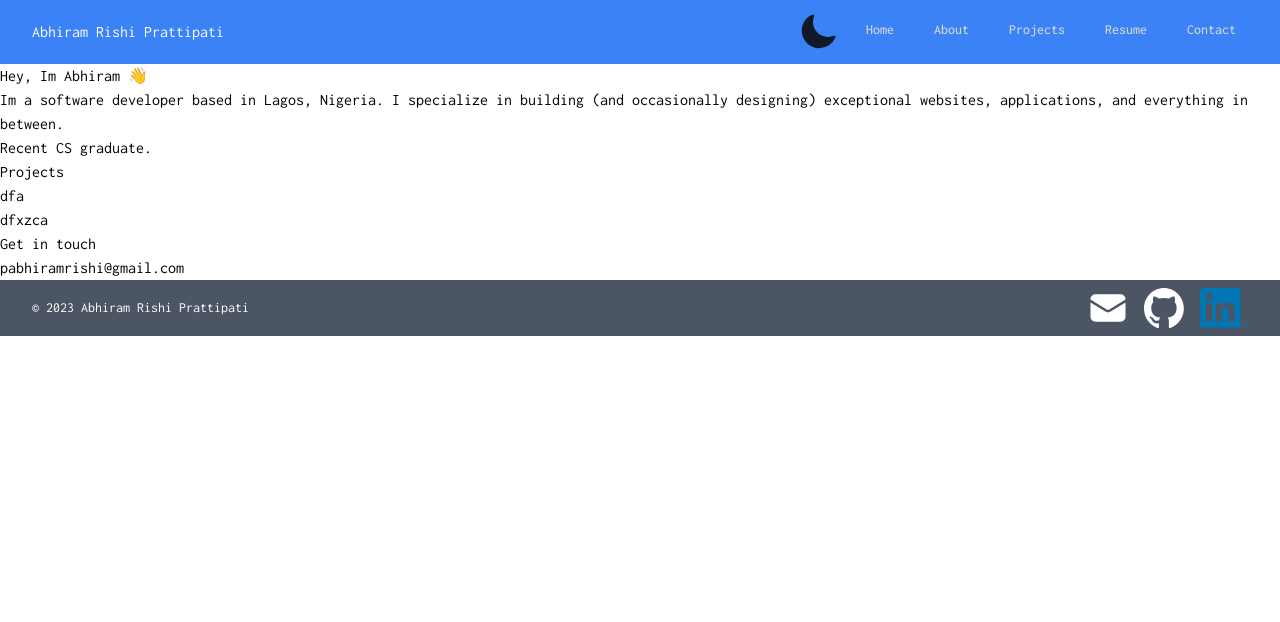
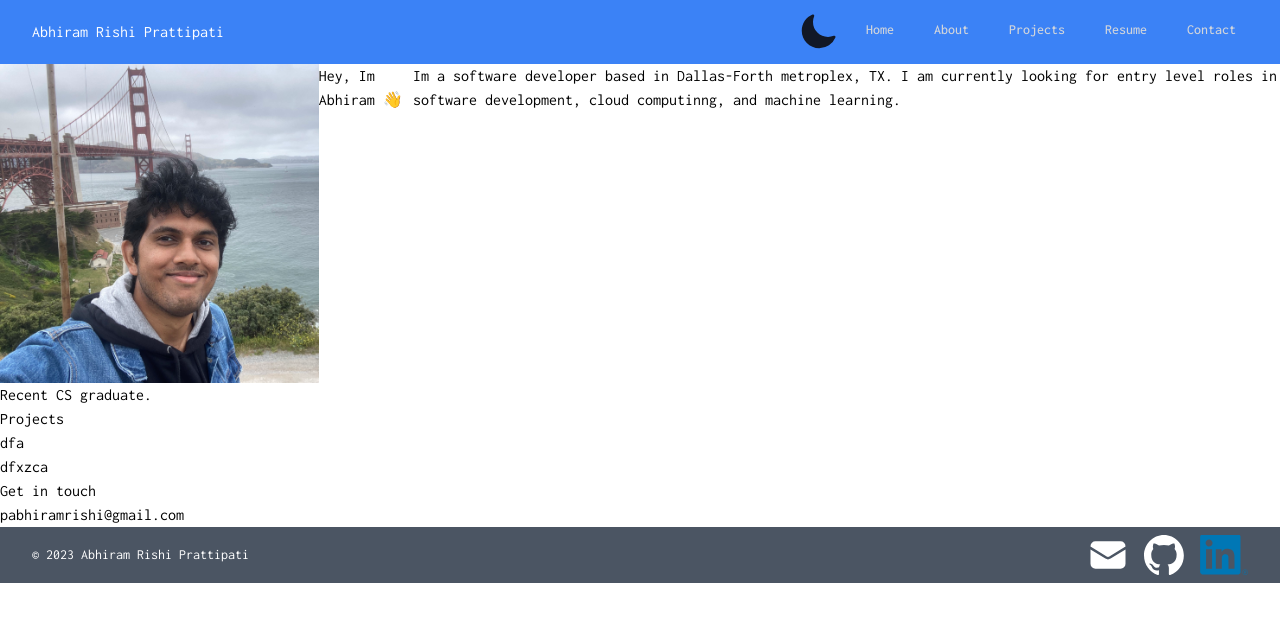
Before and after one commit to abhiramrp/portfolio_website, a Next.js app: page / in a window 1280 px wide. Shown: the top 622 px of the page. Built offline with nearby package versions, Linux system fonts and the light colour scheme.

Commit message:
changed profile pic

```diff
--- a/src/components/Intro.tsx
+++ b/src/components/Intro.tsx
@@ -2,13 +2,20 @@ import Image from "next/image";
 
 export default function Intro() {
     return (
-        <div>
+        <div className="flex">
 
-            <h1>Hey, Im Abhiram 👋</h1>
-            <p>
-                Im a software developer based in Lagos, Nigeria. I specialize in building (and occasionally designing)
-                exceptional websites, applications, and everything in between.
-            </p>
+            <div>
+                <Image src="/intro.jpg" className="ml-auto" alt="Abhiram's face"  width={500} height={500} />
+            </div>
+
+            <div>
+                <h1>Hey, Im Abhiram 👋</h1>
+            </div>
+
+            <div>
+                Im a software developer based in Dallas-Forth metroplex, TX. I am currently looking for entry level roles in software development, cloud computinng, and machine learning.
+            </div>
+
         </div>
     )
 }
```
Also changed, not shown: public/intro.jpg.
